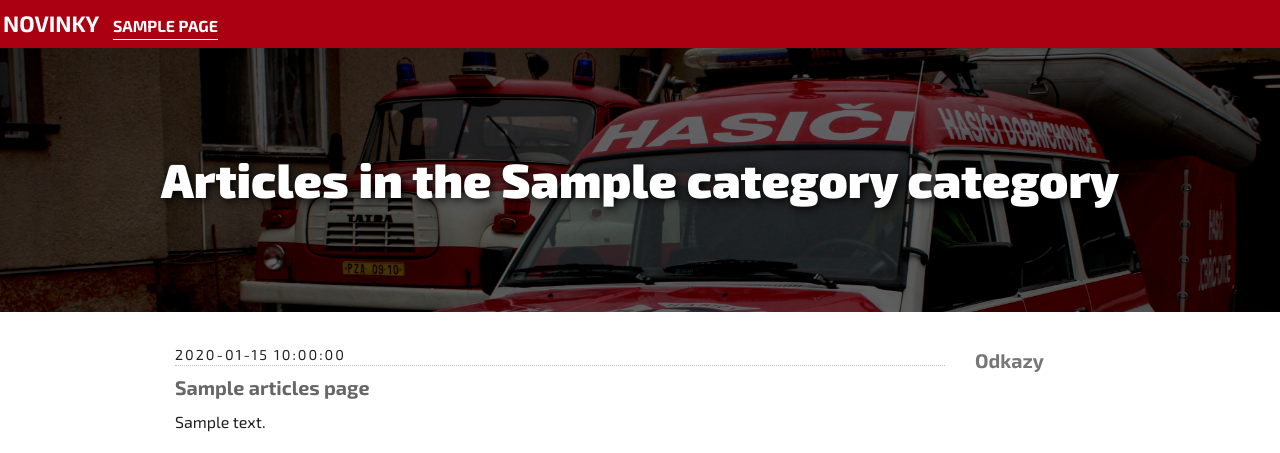
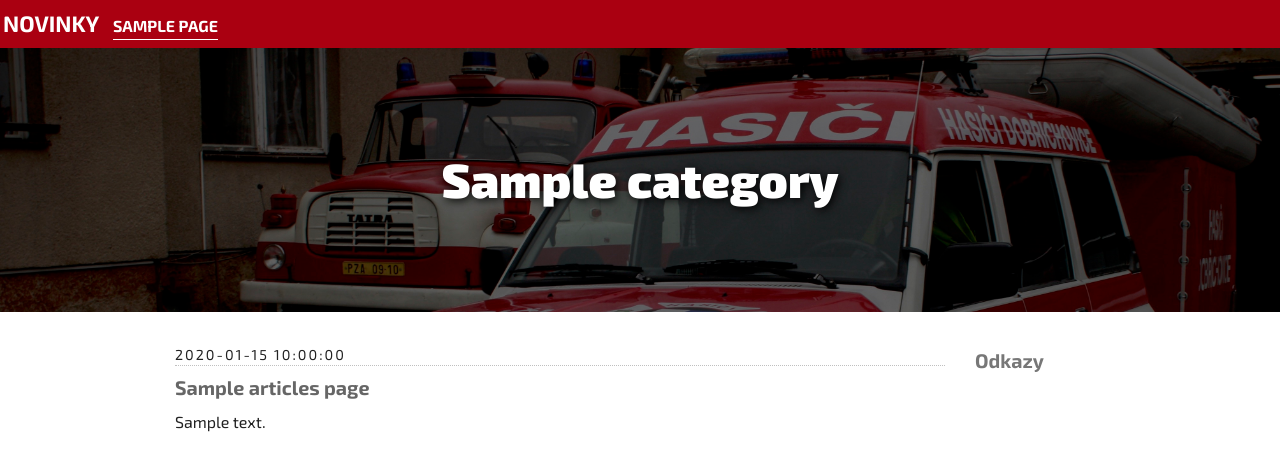
Before and after one commit to aleszoulek/sdhdobrichovice, a Python web app: template themes/bricks/templates/category.html in a window 1280 px wide. Shown: the top 453 px of the page. Run offline with Jinja, Linux system fonts and the light colour scheme; the template is opened without the code that fills it: most values are stand-ins (such as "Sample title", 1, 10 or a date in 2020).

Commit message:
Category header

```diff
--- a/themes/bricks/templates/category.html
+++ b/themes/bricks/templates/category.html
@@ -4,7 +4,7 @@
     <div class="page-header">
         <div class="content-header">
             <div id="title-block">
-                <h1 style="font-size:3em; color:white;">Articles in the {{ category }} category </h1>
+                <h1 style="font-size:3em; color:white;">{{ category }}</h1>
             </div>
         </div>
     </div>
```
